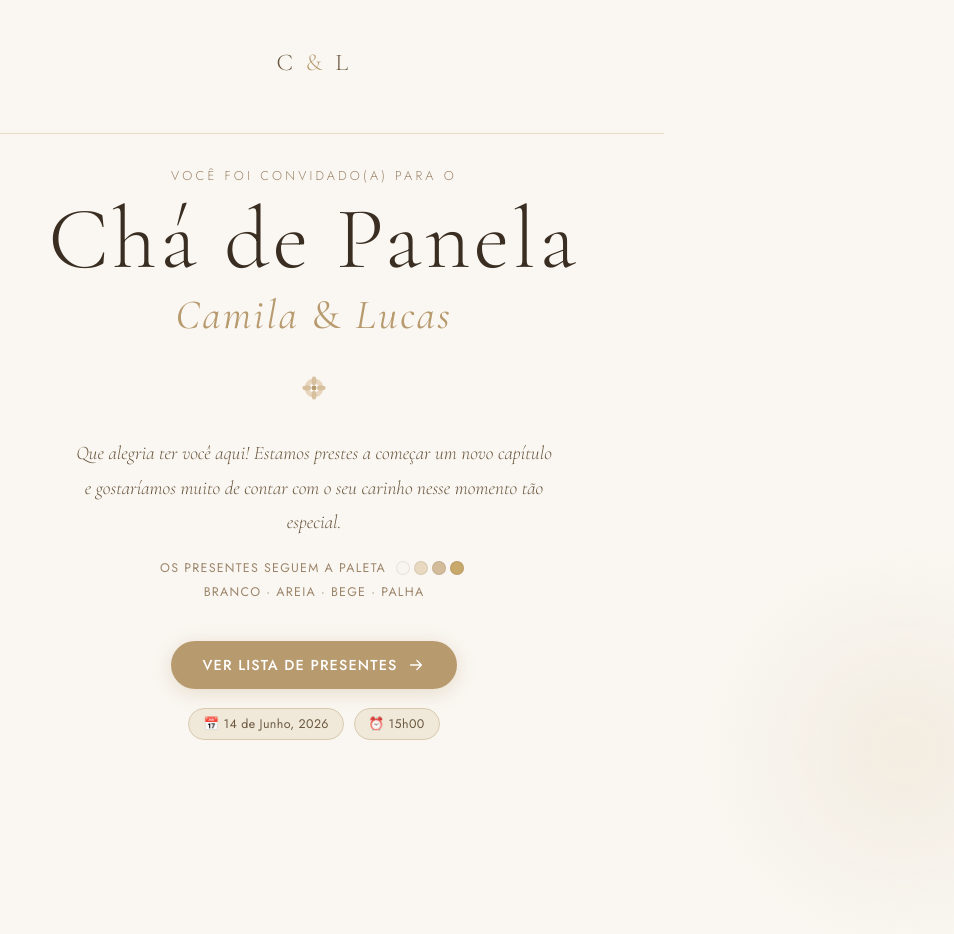
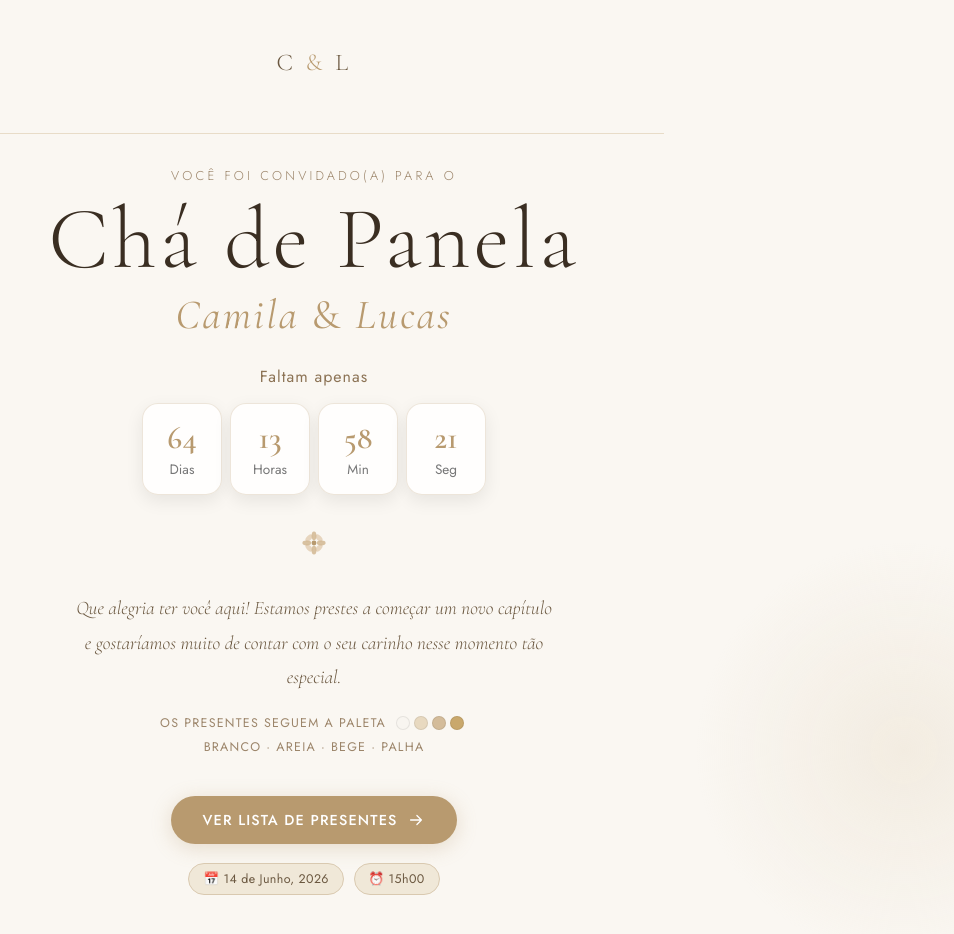
Before and after one commit to RealizeEstudio/cha-de-panela, a plain HTML site: page index.html in a window 1280 px wide. Shown: the whole page, without its empty margins (326-1280 px from the left). Before the commit the page ends 804 px from the top, so only its background shows below. Drawn offline with nearby package versions, Linux system fonts and the light colour scheme.

Commit message:
adicionando contador regressivo na página index.html

```diff
--- a/index.html
+++ b/index.html
@@ -46,6 +46,33 @@
                 <p class="supertitle">Você foi convidado(a) para o</p>
                 <h1 class="title-main">Chá de Panela</h1>
                 <h2 class="title-names">Camila <span class="amp-gold">&amp;</span> Lucas</h2>
+
+                <div class="countdown fade-in delay-4">
+                    <p class="countdown-title">Faltam apenas</p>
+
+                    <div class="countdown-box">
+                        <div class="time-card">
+                            <span id="dias">00</span>
+                            <small>Dias</small>
+                        </div>
+
+                        <div class="time-card">
+                            <span id="horas">00</span>
+                            <small>Horas</small>
+                        </div>
+
+                        <div class="time-card">
+                            <span id="minutos">00</span>
+                            <small>Min</small>
+                        </div>
+
+                        <div class="time-card">
+                            <span id="segundos">00</span>
+                            <small>Seg</small>
+                        </div>
+                    </div>
+                </div>
+
             </div>
 
             <div class="divider-ornament fade-in delay-2">
@@ -103,6 +130,53 @@
 
     </main>
 
+    <script>
+        function iniciarContagem() {
+            const dataEvento = new Date("2026-06-14T15:00:00").getTime();
+
+            function atualizarContagem() {
+                const agora = new Date().getTime();
+                const distancia = dataEvento - agora;
+
+                if (distancia <= 0) {
+                    document.getElementById("dias").textContent = "00";
+                    document.getElementById("horas").textContent = "00";
+                    document.getElementById("minutos").textContent = "00";
+                    document.getElementById("segundos").textContent = "00";
+                    return;
+                }
+
+                const dias = Math.floor(distancia / (1000 * 60 * 60 * 24));
+                const horas = Math.floor(
+                    (distancia % (1000 * 60 * 60 * 24)) / (1000 * 60 * 60)
+                );
+                const minutos = Math.floor(
+                    (distancia % (1000 * 60 * 60)) / (1000 * 60)
+                );
+                const segundos = Math.floor(
+                    (distancia % (1000 * 60)) / 1000
+                );
+
+                document.getElementById("dias").textContent =
+                    String(dias).padStart(2, "0");
+
+                document.getElementById("horas").textContent =
+                    String(horas).padStart(2, "0");
+
+                document.getElementById("minutos").textContent =
+                    String(minutos).padStart(2, "0");
+
+                document.getElementById("segundos").textContent =
+                    String(segundos).padStart(2, "0");
+            }
+
+            atualizarContagem();
+            setInterval(atualizarContagem, 1000);
+        }
+
+        iniciarContagem();
+    </script>
+
 </body>
 
 </html>
--- a/style.css
+++ b/style.css
@@ -826,3 +826,92 @@ body {
     border-radius: 30px;
     cursor: pointer;
 }
+
+
+.countdown {
+    margin-top: 25px;
+    text-align: center;
+    padding: 0 12px;
+}
+
+.countdown-box {
+    display: flex;
+    justify-content: center;
+    gap: 8px;
+    flex-wrap: nowrap;
+    width: 100%;
+}
+
+.time-card {
+    flex: 1;
+    min-width: 0;
+    max-width: 70px;
+    background: rgba(255, 255, 255, 0.85);
+    backdrop-filter: blur(8px);
+    border: 1px solid rgba(184, 154, 111, 0.25);
+    border-radius: 12px;
+    padding: 10px 6px;
+    box-shadow: 0 6px 18px rgba(0, 0, 0, 0.08);
+}
+
+.time-card span {
+    display: block;
+    font-size: 1.4rem;
+    font-weight: 600;
+    color: #b89a6f;
+    font-family: 'Cormorant Garamond', serif;
+}
+
+.time-card small {
+    font-size: 0.7rem;
+    color: #777;
+}
+
+.countdown-title {
+    font-size: 1rem;
+    margin-bottom: 15px;
+    color: #8c7355;
+    letter-spacing: 1px;
+}
+
+.time-card {
+    background: rgba(255, 255, 255, 0.85);
+    backdrop-filter: blur(8px);
+    border: 1px solid rgba(184, 154, 111, 0.25);
+    border-radius: 16px;
+    padding: 14px 18px;
+    min-width: 80px;
+    box-shadow: 0 6px 18px rgba(0, 0, 0, 0.08);
+}
+
+.time-card span {
+    display: block;
+    font-size: 2rem;
+    font-weight: 600;
+    color: #b89a6f;
+    font-family: 'Cormorant Garamond', serif;
+}
+
+.time-card small {
+    font-size: 0.85rem;
+    color: #777;
+}
+
+@media (max-width: 480px) {
+    .countdown-box {
+        gap: 6px;
+    }
+
+    .time-card {
+        padding: 8px 4px;
+        max-width: 60px;
+    }
+
+    .time-card span {
+        font-size: 1.1rem;
+    }
+
+    .time-card small {
+        font-size: 0.65rem;
+    }
+}
```
Also changed, not shown: script/script.js (+22 -0 lines).
